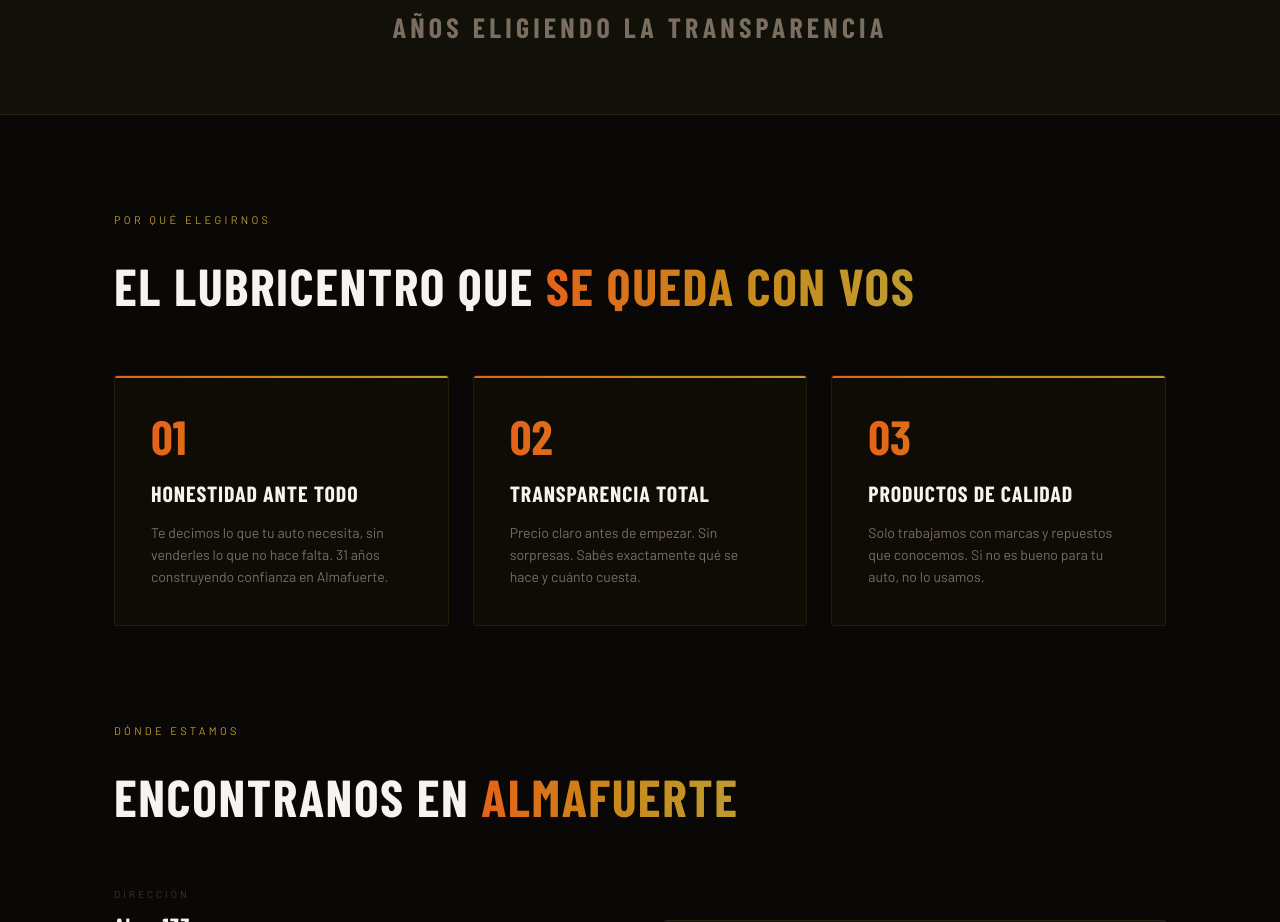
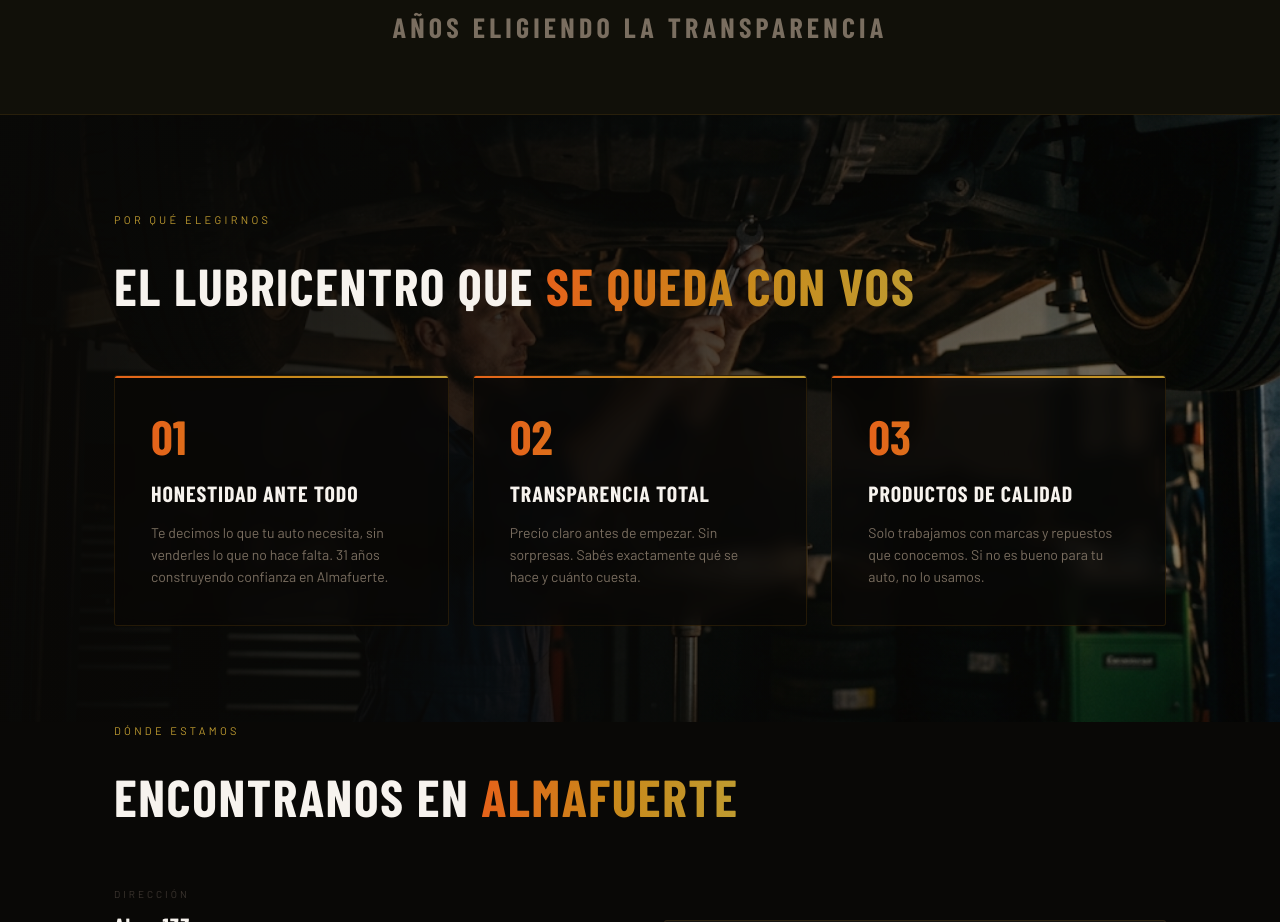
Before and after one commit to soyintigaia-stack/elquebrachito-landing, a plain HTML site: page index.html in a window 1280 px wide. Shown: the part 1677-2599 px from the top of the page. Drawn offline with nearby package versions, Linux system fonts and the light colour scheme; grey boxes are pictures that could not be loaded; a web font is replaced by a local one.

Commit message:
Por qué elegirnos: mecánico cinematic de fondo + cards glassmorphism
Co-Authored-By: Claude Sonnet 4.6 <noreply@anthropic.com>
Claude-Session: https://claude.ai/code/session_01Sjt1A5KmgWxrvPDfrnYb19

```diff
--- a/index.html
+++ b/index.html
@@ -313,6 +313,18 @@
     .service-desc { font-size: 13px; color: var(--muted); line-height: 1.6; }
 
     /* ─── POR QUÉ ELEGIRNOS ───────────────────────── */
+    .why-section {
+      position: relative;
+      overflow: hidden;
+    }
+    .why-section-bg {
+      position: absolute; inset: 0;
+      background:
+        linear-gradient(90deg, rgba(9,8,6,0.97) 0%, rgba(9,8,6,0.75) 55%, rgba(9,8,6,0.4) 100%),
+        url('mecanico.jpg') right center/cover no-repeat;
+      z-index: 0;
+    }
+    .why-section .container { position: relative; z-index: 1; }
     .why-grid {
       display: grid;
       grid-template-columns: repeat(auto-fit, minmax(280px, 1fr));
@@ -321,11 +333,18 @@
     }
     .why-card {
       padding: 36px;
-      border: 1px solid var(--border);
+      border: 1px solid rgba(201,136,26,0.15);
       border-radius: 3px;
-      background: rgba(201,136,26,0.03);
+      background: rgba(9,8,6,0.72);
+      backdrop-filter: blur(8px);
+      -webkit-backdrop-filter: blur(8px);
       position: relative;
       overflow: hidden;
+      transition: background 0.25s, border-color 0.25s;
+    }
+    .why-card:hover {
+      background: rgba(9,8,6,0.88);
+      border-color: rgba(201,136,26,0.3);
     }
     .why-card::before {
       content: '';
@@ -583,7 +602,8 @@
 </div>
 
 <!-- POR QUÉ -->
-<section class="section" id="nosotros">
+<section class="section why-section" id="nosotros">
+  <div class="why-section-bg"></div>
   <div class="container">
     <div class="section-label">Por qué elegirnos</div>
     <h2 style="font-family:'Barlow Condensed',sans-serif;font-weight:900;font-size:clamp(32px,5vw,52px);text-transform:uppercase;letter-spacing:0.03em;">
```
Also changed, not shown: mecanico.jpg (added).
